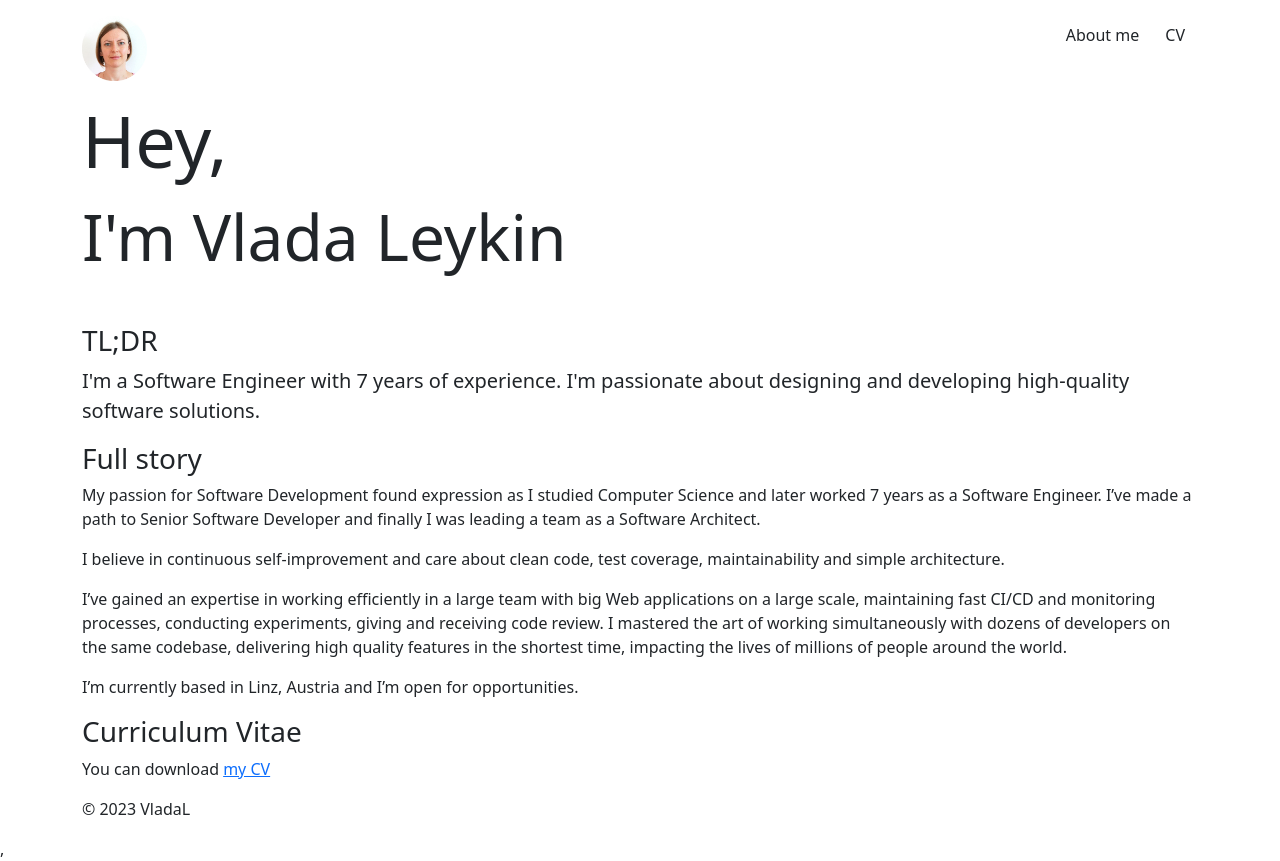
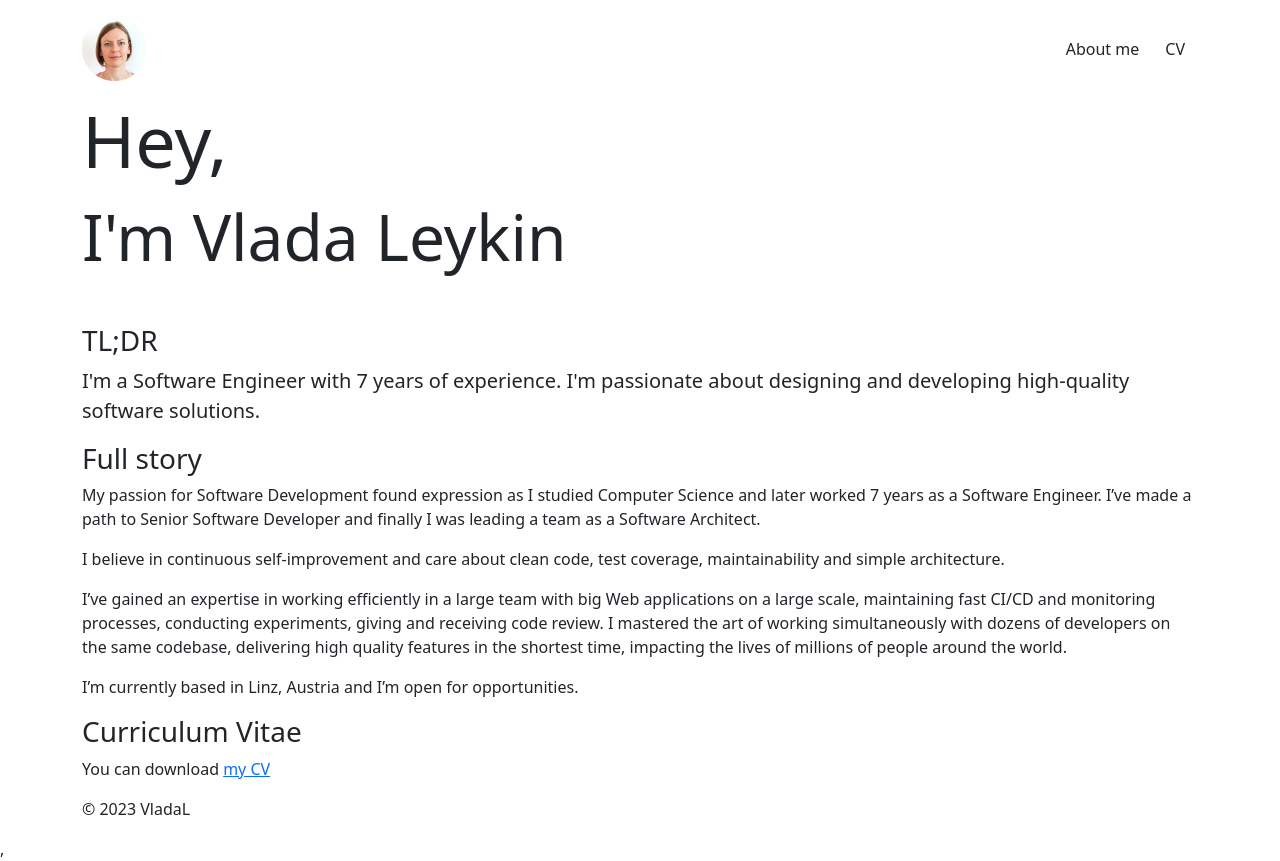
Before and after one commit to Vlada-Leykin/business-card, a React app: page / in a window 1280 px wide. Built offline with nearby package versions, Linux system fonts and the light colour scheme.

Commit message:
items allignment in header

```diff
--- a/src/components/Header.js
+++ b/src/components/Header.js
@@ -4,7 +4,7 @@ import ProfilePicture from '../assets/profilepic.jpg';
 function Header() {
   return (
     <header className="container my-3">
-      <div className="row justify-content-between">
+      <div className="row justify-content-between align-items-center">
       <div className="col-sm-4 text-center text-sm-start" >
         <img src={ProfilePicture} alt="Vlada Leykin" width="65" height="65" />
       </div>
```
